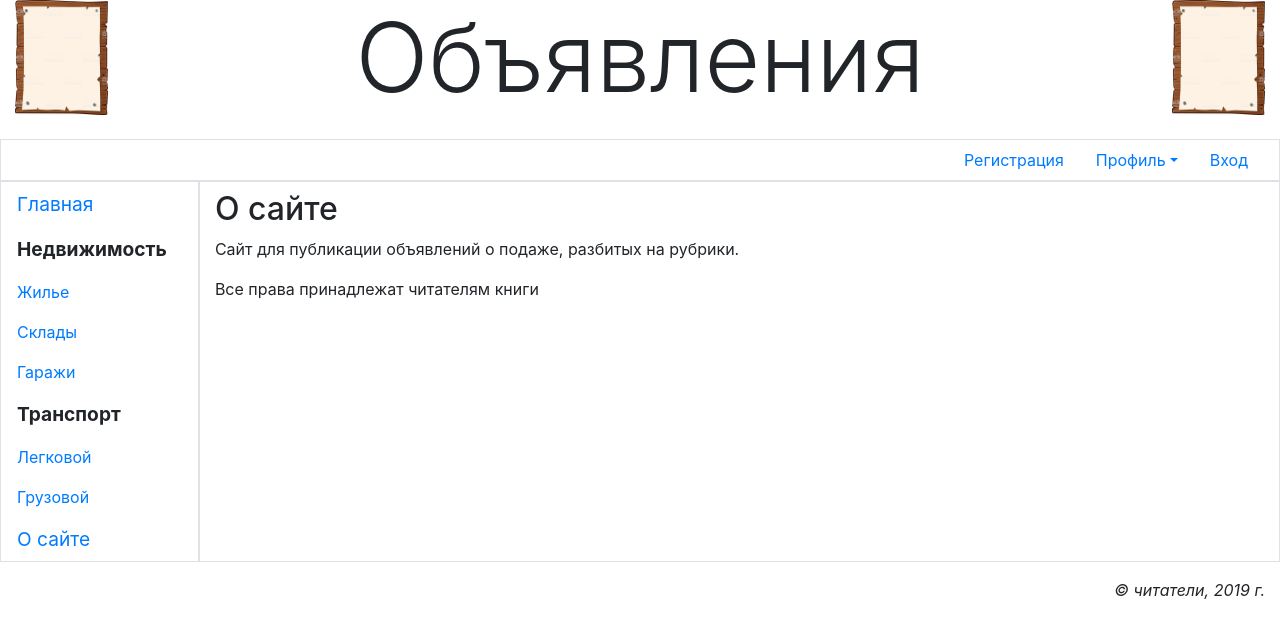
After one commit to kmv1712/bulletin_board, a Django app: template bboard/main/templates/main/about.html in a window 1280 px wide. The commit adds this page. Shown: the top 638 px of the page. Run offline with Django 3.2, Linux system fonts and the light colour scheme; the template is opened without the code that fills it, so the values that code supplies are empty; some libraries are stand-ins or nearby versions.

Commit message:
стр.557

```diff
--- a/bboard/bboard/settings.py
+++ b/bboard/bboard/settings.py
@@ -105,7 +105,7 @@ AUTH_PASSWORD_VALIDATORS = [
 # Internationalization
 # https://docs.djangoproject.com/en/3.0/topics/i18n/
 
-LANGUAGE_CODE = 'ru-ru'
+LANGUAGE_CODE = 'ru'
 
 TIME_ZONE = 'UTC'
 
--- a/bboard/bboard/urls.py
+++ b/bboard/bboard/urls.py
@@ -14,8 +14,15 @@ Including another URLconf
     2. Add a URL to urlpatterns:  path('blog/', include('blog.urls'))
 """
 from django.contrib import admin
-from django.urls import path
+from django.urls import path, include
+from django.conf import settings
+from django.contrib.staticfiles.views import serve
+from django.views.decorators.cache import never_cache
 
 urlpatterns = [
     path('admin/', admin.site.urls),
+    path('', include('main.urls', namespace='')),
 ]
+
+if settings.DEBUG:
+    urlpatterns.append(path('static/<path:path>', never_cache(serve)))
--- a/bboard/main/templates/layout/basic.html
+++ b/bboard/main/templates/layout/basic.html
@@ -3,10 +3,10 @@
 <!DOCTYPE html>
 <html>
 	<head>
-		<meta http-equiv="Content-Type"> content="text/html; charset=utf-8">
+		<meta http-equiv="Content-Type" content="text/html; charset=utf-8">
 		<meta name="viewport" content="width=device-width, initial-scale=1, shrink-to-fit=no">
-		<title>{% block title  %}Главная{% endblock %} - Доска объявлений</title>
-		{% bootstrap_css  %}
+		<title>{% block title %}Главная{% endblock %} - Доска объявлений</title>
+		{% bootstrap_css %}
 		<link rel="stylesheet" type="text/css" href="{% static 'main/style.css' %}">
 		{% bootstrap_javascript jquery='slim' %}
 	</head>
@@ -33,7 +33,7 @@
 			</ul>
 		</div>
 		<div class="row">
-			<nav class="col-md-auto nav flex-colomn border">
+			<nav class="col-md-auto nav flex-column border">
 				<a class="nav-link root" href="{% url 'main:index' %}">Главная</a>
 				<span class="nav-link root font-weight-bold">Недвижимость</span>
 				<a class="nav-link" href="#">Жилье</a>
@@ -42,6 +42,7 @@
 				<span class="nav-link root font-weight-bold">Транспорт</span>
 				<a class="nav-link" href="#">Легковой</a>
 				<a class="nav-link" href="#">Грузовой</a>
+				<a class="nav-link root" href="{% url 'main:other' page='about' %}">О сайте</a>
 			</nav>
 			<section class="col border py-2">
 				{% bootstrap_messages %}
--- /dev/null
+++ b/bboard/main/templates/main/about.html
@@ -0,0 +1,9 @@
+{% extends "layout/basic.html"  %}
+
+{% block title %}О сайте{% endblock %}
+
+{% block content %}
+<h2>О сайте</h2>
+<p>Сайт для публикации объявлений о подаже, разбитых на рубрики.</p>
+<p>Все права принадлежат читателям книги</p>
+{% endblock %}
--- /dev/null
+++ b/bboard/main/templates/main/index.html
@@ -0,0 +1,5 @@
+{% extends 'layout/basic.html' %}
+
+{% block content  %}
+<h2>Последние 10 объявлений</h2>
+{% endblock %}
--- /dev/null
+++ b/bboard/main/urls.py
@@ -0,0 +1,10 @@
+from django.urls import path
+
+from .views import index
+from .views import other_page
+
+app_name = 'main'
+urlpatterns = [
+        path('<str:page>/', other_page, name='other'),
+        path('', index, name='index'),
+]
```
Also changed, not shown: bboard/main/views.py (+13 -0 lines), bboard/static/main/bg.jpg (added), 1 other file.
